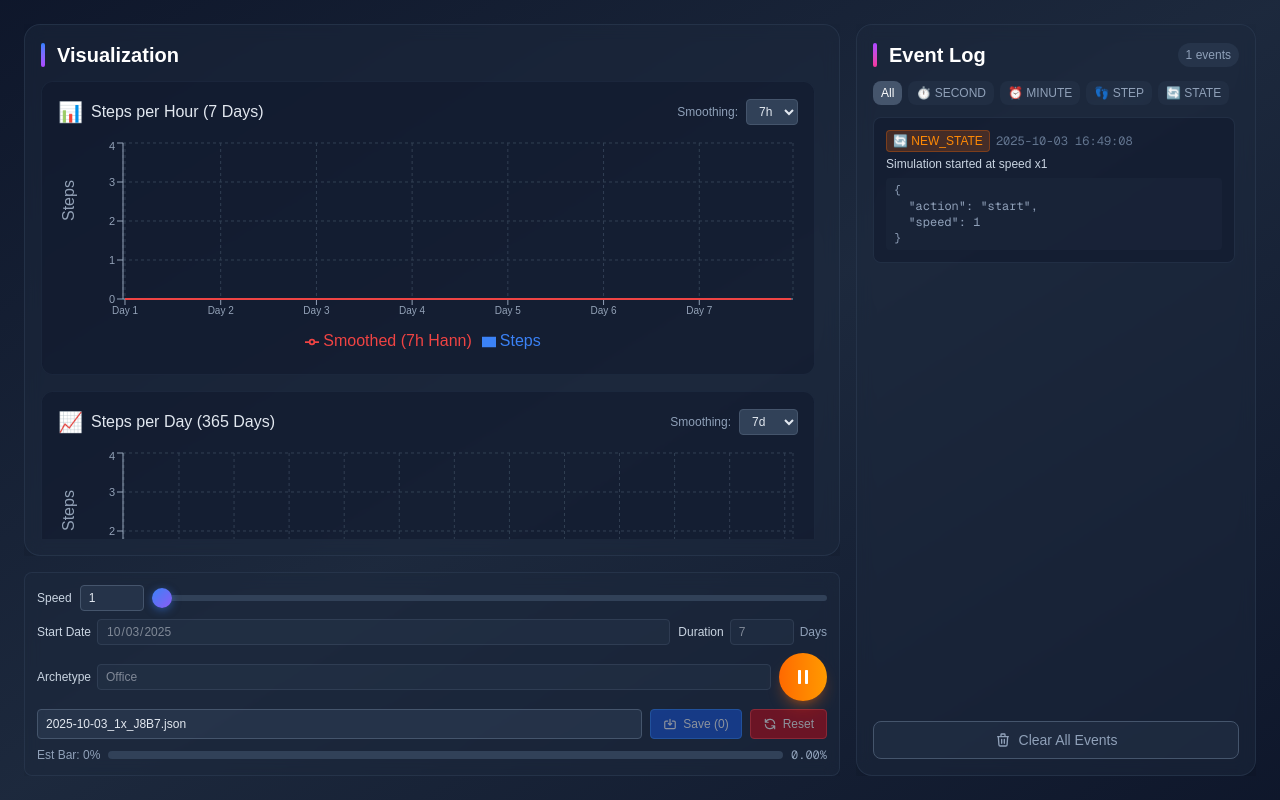
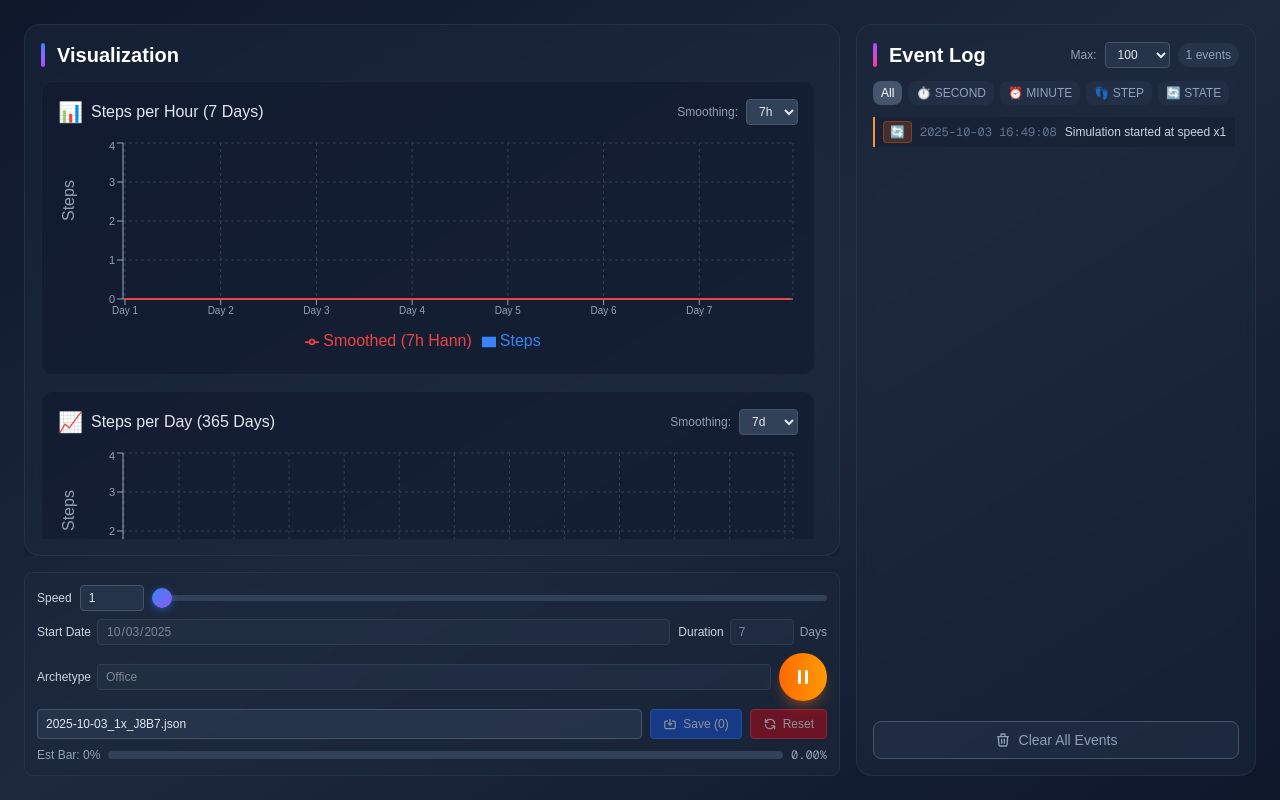
Before and after one commit to pradeepmdk/watch-simultor, a Next.js app: page / in a window 1280 px wide. Both pictures are taken after a click on the button "Start". Built offline with nearby package versions, Linux system fonts and the light colour scheme.

Commit message:
feat: add event log limit control and compact view UI

```diff
--- a/src/components/EventLogPanel.tsx
+++ b/src/components/EventLogPanel.tsx
@@ -22,6 +22,7 @@ export function EventLogPanel() {
   const dispatch = useAppDispatch();
   const events = useAppSelector((state) => state.timer.events);
   const [filter, setFilter] = useState<string>('all');
+  const [maxEvents, setMaxEvents] = useState<number>(100);
   const scrollRef = useRef<HTMLDivElement>(null);
 
   useEffect(() => {
@@ -34,6 +35,9 @@ export function EventLogPanel() {
   const filteredEvents = filter === 'all'
     ? events
     : events.filter(event => event.type === filter);
+
+  // Limit events to maxEvents (newest first)
+  const limitedEvents = filteredEvents.slice(-maxEvents);
 
   // Format timestamp to YYYY-MM-DD HH:MM:SS
   const formatTimestamp = (isoString: string) => {
@@ -54,9 +58,21 @@ export function EventLogPanel() {
           <div className="w-1 h-6 bg-gradient-to-b from-purple-500 to-pink-500 rounded-full"></div>
           <h2 className="text-xl font-semibold text-white">Event Log</h2>
         </div>
+        <div className="flex items-center gap-2">
+          <span className="text-xs text-slate-400">Max:</span>
+          <select
+            value={maxEvents}
+            onChange={(e) => setMaxEvents(Number(e.target.value))}
+            aria-label="Maximum events to display"
+            className="text-xs bg-slate-700/50 border border-slate-600 rounded px-2 py-1 text-slate-200 focus:outline-none focus:ring-1 focus:ring-purple-500 cursor-pointer"
+          >
+            <option value={100}>100</option>
+            <option value={1000}>1000</option>
+          </select>
           <span className="text-xs text-slate-400 bg-slate-700/50 px-2 py-1 rounded-full">
-          {filteredEvents.length} events
+            {limitedEvents.length} events
           </span>
+        </div>
       </div>
 
       {/* Filter Buttons */}
@@ -86,12 +102,12 @@ export function EventLogPanel() {
         ))}
       </div>
 
-      {/* Event List */}
+      {/* Event List - Compact View */}
       <div
         ref={scrollRef}
-        className="flex-1 overflow-y-auto space-y-1.5 scrollbar-thin scrollbar-thumb-slate-600 scrollbar-track-slate-800/50 pr-1"
+        className="flex-1 overflow-y-auto space-y-0.5 scrollbar-thin scrollbar-thumb-slate-600 scrollbar-track-slate-800/50 pr-1"
       >
-        {filteredEvents.length === 0 ? (
+        {limitedEvents.length === 0 ? (
           <div className="flex items-center justify-center h-full text-slate-500">
             <div className="text-center">
               <div className="text-3xl mb-2">📭</div>
@@ -99,30 +115,22 @@ export function EventLogPanel() {
             </div>
           </div>
         ) : (
-          filteredEvents.map((event) => (
+          limitedEvents.map((event) => (
             <div
               key={event.id}
-              className="bg-slate-900/50 border border-slate-700/50 rounded-lg p-3 hover:border-slate-600 transition-all"
+              className="bg-slate-900/30 border-l-2 hover:bg-slate-900/50 transition-all px-2 py-1 text-xs"
+              style={{ borderLeftColor: event.type === 'NEW_SECOND' ? '#60a5fa' : event.type === 'NEW_MINUTE' ? '#a78bfa' : event.type === 'NEW_STEP' ? '#4ade80' : '#fb923c' }}
             >
-              <div className="flex items-start justify-between gap-2">
-                <div className="flex-1 min-w-0">
-                  <div className="flex items-center gap-1.5 mb-1 flex-wrap">
-                    <span className={`px-1.5 py-0.5 rounded text-xs font-medium border ${
+              <div className="flex items-center gap-2">
+                <span className={`px-1.5 py-0.5 rounded font-medium border flex-shrink-0 ${
                   eventTypeColors[event.type]
                 }`}>
-                      {eventTypeIcons[event.type]} {event.type}
+                  {eventTypeIcons[event.type]}
                 </span>
-                    <span className="text-xs text-slate-500 font-mono truncate">
+                <span className="text-slate-500 font-mono flex-shrink-0">
                   {formatTimestamp(event.timestamp)}
                 </span>
-                  </div>
-                  <p className="text-xs text-slate-300">{event.message}</p>
-                  {event.data && (
-                    <pre className="mt-1.5 text-xs text-slate-400 bg-slate-800/50 rounded px-2 py-1 font-mono overflow-x-auto">
-                      {JSON.stringify(event.data, null, 2)}
-                    </pre>
-                  )}
-                </div>
+                <span className="text-slate-300 truncate flex-1">{event.message}</span>
               </div>
             </div>
           ))
```
Lines whose indentation alone changed are shown as unchanged.
